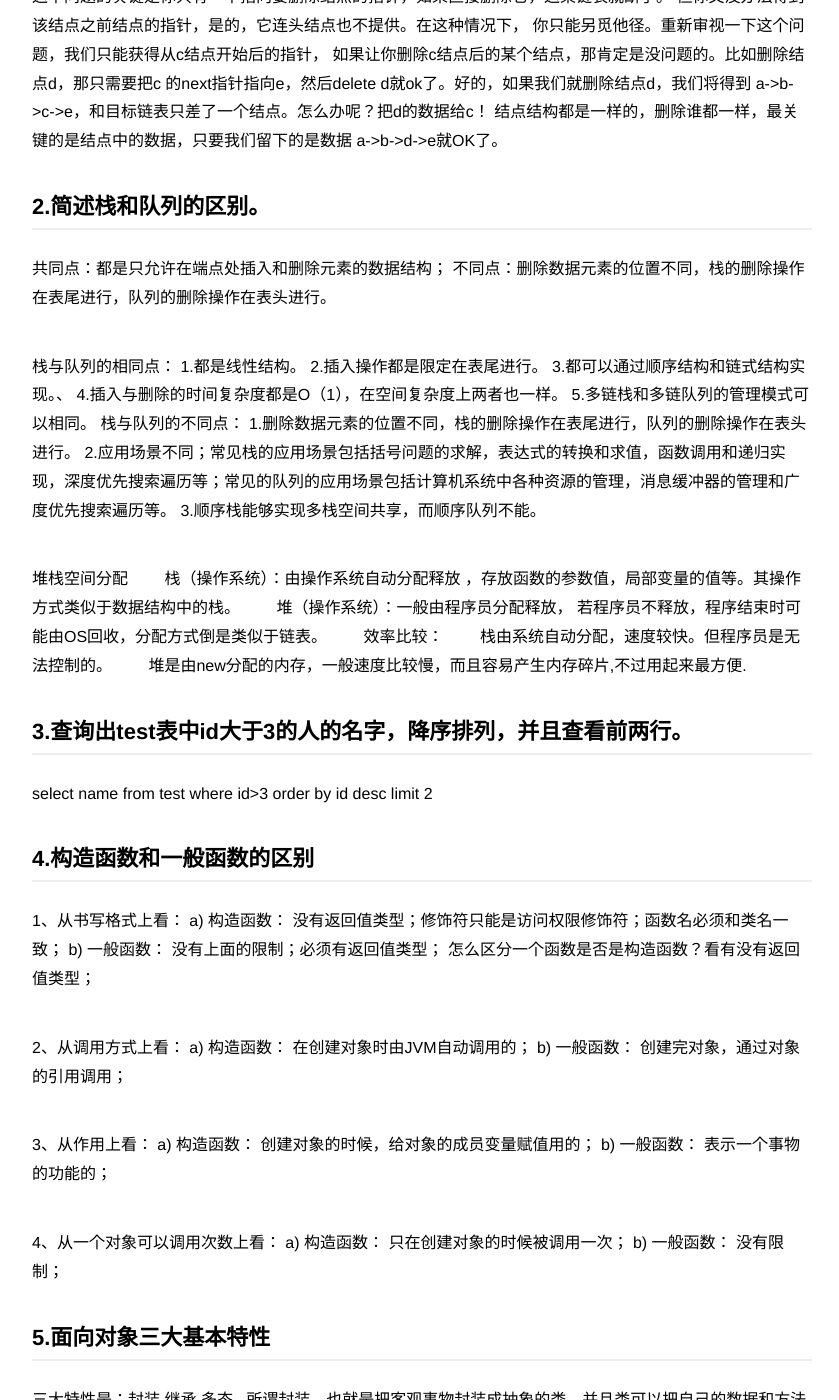
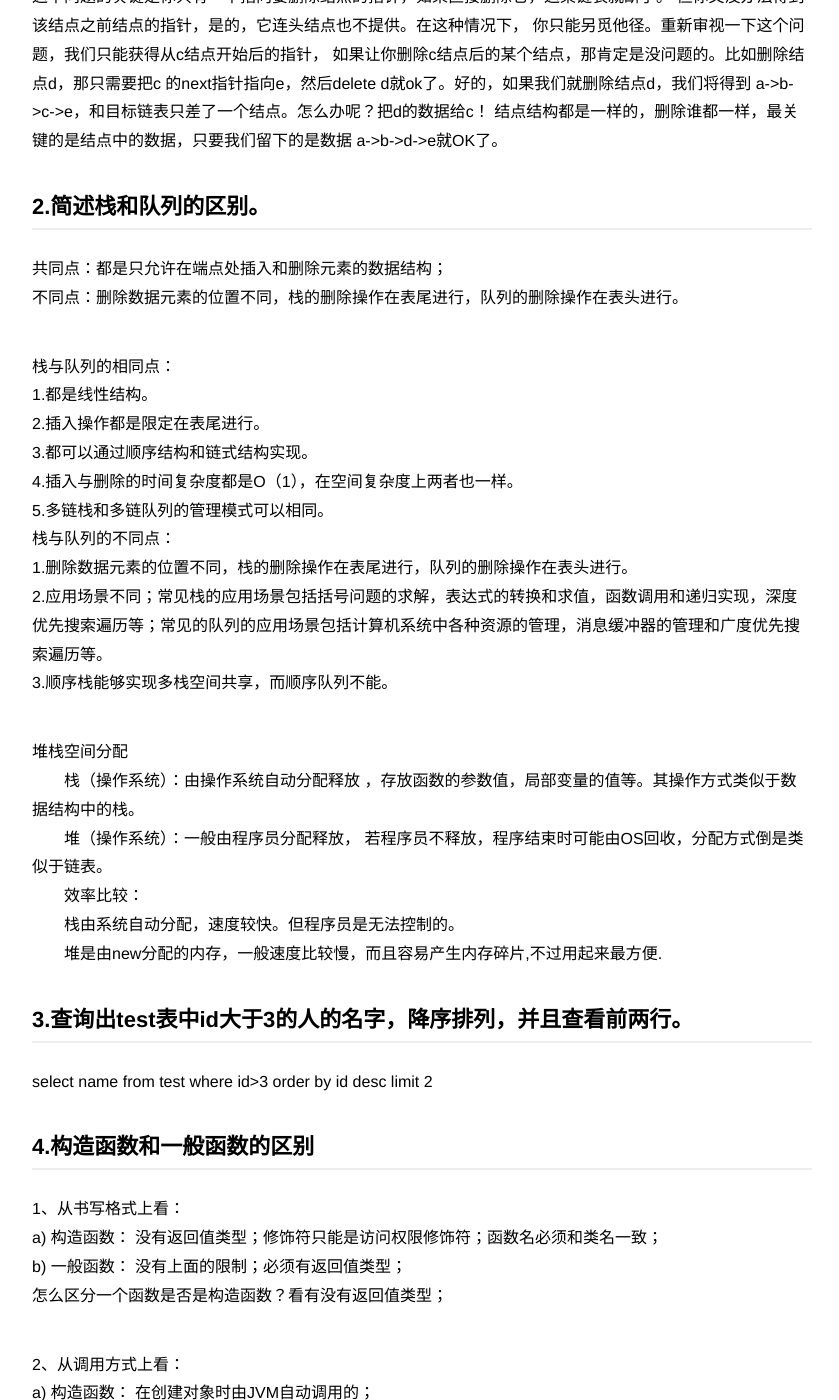
Before and after one commit to sunzhensky/sunzhensky.github.io, a Jekyll site: the page built from _posts/2017-3-18-Recruitment-problems.md, in a window 1280 px wide and 1400 px high, scrolled down 299 px. Shown: the whole window, without its empty margins (218-1057 px from the left). Built offline with Jekyll 4.4.1, drawn with Linux system fonts in a browser that asks for light colours; some of the changed text lies outside the part shown.

Commit message:
Update 2017-3-18-Recruitment-problems.md

```diff
--- a/_posts/2017-3-18-Recruitment-problems.md
+++ b/_posts/2017-3-18-Recruitment-problems.md
@@ -1,7 +1,7 @@
 ---
 layout: post
-title: 赏花归去马如飞--关乎回文
-description: 欧拉计划中有一些关于回文的有趣题目，下面对其P4,P36,P55,P125进行解决。
+title: 招聘题
+description: 一些常考的面试题，持续更新。
 category: blog
 ---
 
@@ -12,25 +12,25 @@ category: blog
 
 2.简述栈和队列的区别。
 -
-共同点：都是只允许在端点处插入和删除元素的数据结构；
+共同点：都是只允许在端点处插入和删除元素的数据结构；<br>
 不同点：删除数据元素的位置不同，栈的删除操作在表尾进行，队列的删除操作在表头进行。
 
-栈与队列的相同点：
-1.都是线性结构。
-2.插入操作都是限定在表尾进行。
-3.都可以通过顺序结构和链式结构实现。、
-4.插入与删除的时间复杂度都是O（1），在空间复杂度上两者也一样。
-5.多链栈和多链队列的管理模式可以相同。
-栈与队列的不同点：
-1.删除数据元素的位置不同，栈的删除操作在表尾进行，队列的删除操作在表头进行。
-2.应用场景不同；常见栈的应用场景包括括号问题的求解，表达式的转换和求值，函数调用和递归实现，深度优先搜索遍历等；常见的队列的应用场景包括计算机系统中各种资源的管理，消息缓冲器的管理和广度优先搜索遍历等。
+栈与队列的相同点：<br>
+1.都是线性结构。<br>
+2.插入操作都是限定在表尾进行。<br>
+3.都可以通过顺序结构和链式结构实现。<br>
+4.插入与删除的时间复杂度都是O（1），在空间复杂度上两者也一样。<br>
+5.多链栈和多链队列的管理模式可以相同。<br>
+栈与队列的不同点：<br>
+1.删除数据元素的位置不同，栈的删除操作在表尾进行，队列的删除操作在表头进行。<br>
+2.应用场景不同；常见栈的应用场景包括括号问题的求解，表达式的转换和求值，函数调用和递归实现，深度优先搜索遍历等；常见的队列的应用场景包括计算机系统中各种资源的管理，消息缓冲器的管理和广度优先搜索遍历等。<br>
 3.顺序栈能够实现多栈空间共享，而顺序队列不能。
 
-堆栈空间分配
-　　栈（操作系统）：由操作系统自动分配释放 ，存放函数的参数值，局部变量的值等。其操作方式类似于数据结构中的栈。
-　　堆（操作系统）：一般由程序员分配释放， 若程序员不释放，程序结束时可能由OS回收，分配方式倒是类似于链表。
-　　效率比较：
-　　栈由系统自动分配，速度较快。但程序员是无法控制的。
+堆栈空间分配<br>
+　　栈（操作系统）：由操作系统自动分配释放 ，存放函数的参数值，局部变量的值等。其操作方式类似于数据结构中的栈。<br>
+　　堆（操作系统）：一般由程序员分配释放， 若程序员不释放，程序结束时可能由OS回收，分配方式倒是类似于链表。<br>
+　　效率比较：	<br>
+　　栈由系统自动分配，速度较快。但程序员是无法控制的。<br>
 　　堆是由new分配的内存，一般速度比较慢，而且容易产生内存碎片,不过用起来最方便.
 
 
@@ -41,27 +41,27 @@ select name from test where id>3 order by id desc limit 2
 
 4.构造函数和一般函数的区别
 -
-1、从书写格式上看：
-a) 构造函数： 没有返回值类型；修饰符只能是访问权限修饰符；函数名必须和类名一致；
-b) 一般函数： 没有上面的限制；必须有返回值类型；
+1、从书写格式上看：<br>
+a) 构造函数： 没有返回值类型；修饰符只能是访问权限修饰符；函数名必须和类名一致；<br>
+b) 一般函数： 没有上面的限制；必须有返回值类型；<br>
 怎么区分一个函数是否是构造函数？看有没有返回值类型；
 
-2、从调用方式上看：
-a) 构造函数： 在创建对象时由JVM自动调用的；
+2、从调用方式上看：<br>
+a) 构造函数： 在创建对象时由JVM自动调用的；<br>
 b) 一般函数： 创建完对象，通过对象的引用调用；
 
-3、从作用上看：
-a) 构造函数： 创建对象的时候，给对象的成员变量赋值用的；
+3、从作用上看：<br>
+a) 构造函数： 创建对象的时候，给对象的成员变量赋值用的；<br>
 b) 一般函数： 表示一个事物的功能的；
 
-4、从一个对象可以调用次数上看：
-a) 构造函数： 只在创建对象的时候被调用一次；
+4、从一个对象可以调用次数上看：<br>
+a) 构造函数： 只在创建对象的时候被调用一次；<br>
 b) 一般函数： 没有限制；
 
 
 5.面向对象三大基本特性
 -
-三大特性是：封装,继承,多态
+三大特性是：封装,继承,多态  <br>
 所谓封装，也就是把客观事物封装成抽象的类，并且类可以把自己的数据和方法只让可信的类或者对象操作，对不可信的进行信息隐藏。封装是面向对象的特征之一，是对象和类概念的主要特性。 简单的说，一个类就是一个封装了数据以及操作这些数据的代码的逻辑实体。在一个对象内部，某些代码或某些数据可以是私有的，不能被外界访问。通过这种方式，对象对内部数据提供了不同级别的保护，以防止程序中无关的部分意外的改变或错误的使用了对象的私有部分。
 
 所谓继承是指可以让某个类型的对象获得另一个类型的对象的属性的方法。它支持按级分类的概念。继承是指这样一种能力：它可以使用现有类的所有功能，并在无需重新编写原来的类的情况下对这些功能进行扩展。 通过继承创建的新类称为“子类”或“派生类”，被继承的类称为“基类”、“父类”或“超类”。继承的过程，就是从一般到特殊的过程。要实现继承，可以通过“继承”（Inheritance）和“组合”（Composition）来实现。继承概念的实现方式有二类：实现继承与接口继承。实现继承是指直接使用基类的属性和方法而无需额外编码的能力；接口继承是指仅使用属性和方法的名称、但是子类必须提供实现的能力；
```
